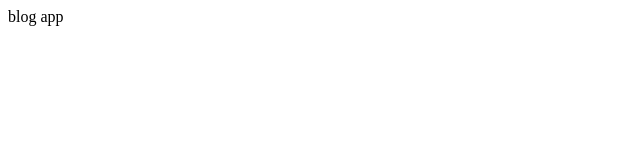
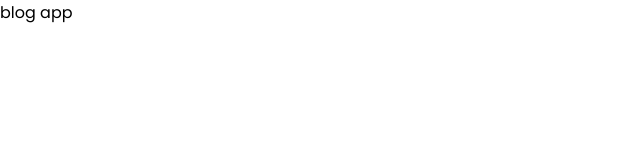
Before and after one commit to itsteatv/Reactjs-Blog-App, a React (Vite) app: page / in a window 1280 px wide. Shown: the top 160 px of the page, without its empty margins (0-640 px from the left). Built offline with nearby package versions, Linux system fonts and the light colour scheme.

Commit message:
Font Added

```diff
--- a/src/App.css
+++ b/src/App.css
@@ -0,0 +1,11 @@
+@import url("https://fonts.googleapis.com/css2?family=Poppins:wght@200;300;400;500;600;700;800;900&display=swap");
+
+* {
+  padding: 0;
+  margin: 0;
+  box-sizing: border-box;
+}
+
+body {
+  font-family: "Poppins", sans-serif;
+}
```
